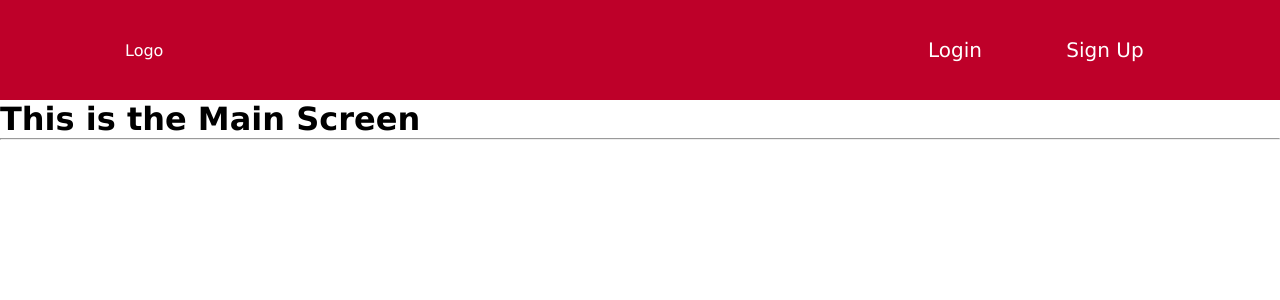
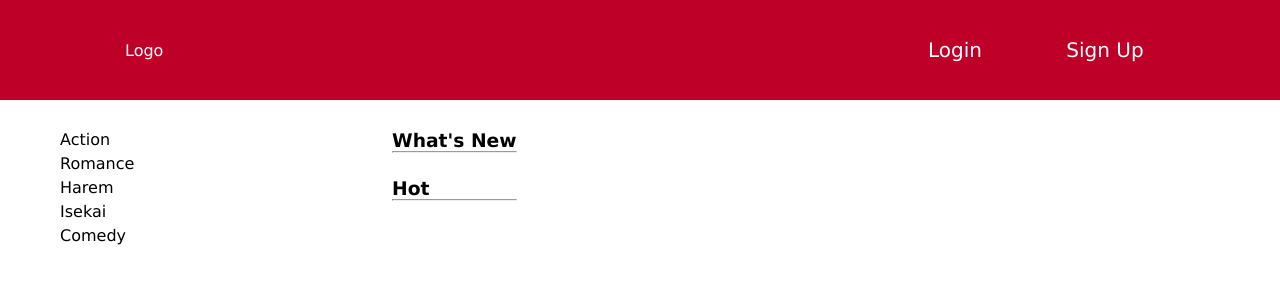
Before and after one commit to daranguizt/proyecto-escalab-react, a React (Create React App) app: page / in a window 1280 px wide. Shown: the top 300 px of the page. Built offline with nearby package versions, Linux system fonts and the light colour scheme; no server answers.

Commit message:
starting main page

```diff
--- a/src/actions/auth.js
+++ b/src/actions/auth.js
@@ -2,14 +2,16 @@ import { firebase } from "../firebase/firebaseConfig";
 import { types } from "../types/types";
 import Swal from "sweetalert2";
 
-export const startLogin = (email, password) => {
+export const startLogin = (email, password, setDisableButton = () => {}) => {
   return async (dispatch) => {
     try {
       const {user} = await firebase
         .auth()
         .signInWithEmailAndPassword(email, password);
 
+
       dispatch(authLogin(user));
+      return true;
 
     } catch (err) {
       Swal.fire({
@@ -17,6 +19,7 @@ export const startLogin = (email, password) => {
         title: "Error",
         text: err.message,
       });
+      return false;
     }
   };
 };
@@ -28,13 +31,15 @@ export const startRegister = ({ name, email, password }) => {
         .auth()
         .createUserWithEmailAndPassword(email, password);
       await user.updateProfile({ displayName: name });
-      console.log(user);
+      dispatch(authLogin(user));
+      return true;
     } catch (err) {
       Swal.fire({
         icon: "error",
         title: "Error",
         text: err.message,
       });
+      return false;
     }
   };
 };
--- a/src/assets/styles/base/_settings.scss
+++ b/src/assets/styles/base/_settings.scss
@@ -2,3 +2,5 @@
 //Colors
 $primary: #be0029;
 $secondary: #fff;
+$dark-grey: #333;
+$light-grey: #aaa;
--- a/src/assets/styles/components/_auth.scss
+++ b/src/assets/styles/components/_auth.scss
@@ -55,3 +55,7 @@
         outline: none;
     }
 }
+
+.auth__login-button{
+    width: 100px;
+}
--- a/src/assets/styles/components/_header.scss
+++ b/src/assets/styles/components/_header.scss
@@ -1,3 +1,4 @@
+
 .header__navbar {
   background-color: $primary;
   color: $secondary;
@@ -39,21 +40,26 @@
   align-items: center;
 }
 
+$header-user-avatar-ml: 25px;
 .header__user-avatar {
   width: 75px;
   height: 75px;
-  margin-left: 25px;
+  margin-left: $header-user-avatar-ml;
   cursor: pointer;
 }
 
+$user-menu-padding: 10px;
 .header__user-menu {
   position: absolute;
   list-style: none;
   display: inline-block;
-  margin: 0;
-  padding: 0;
-  right: 75px-12.5px;
+  margin-top: 10px;
+  padding: $user-menu-padding;
+  padding-bottom: 15px;
+  border-radius: 5px;
+  right: 75px-$user-menu-padding/2 - $header-user-avatar-ml/2;
   color: $secondary;
+  background-color: darken($color: $primary, $amount: 10);
 
   li {
     background-color: $primary;
@@ -61,8 +67,12 @@
     margin-top: 10px;
     width: 100px;
     height: 30px;
-    text-align: center;
+    padding: 0;
     cursor: pointer;
+    display: flex;
+    justify-content: center;
+    align-items: center;
+    padding-bottom: 3px;
   }
 }
 
--- a/src/assets/styles/components/_main.scss
+++ b/src/assets/styles/components/_main.scss
@@ -0,0 +1,36 @@
+.main__screen {
+  display: flex;
+  flex-direction: row;
+  width: 100vw;
+  overflow: hidden;
+  padding: 20px;
+  margin-top: 10px;
+}
+
+.main__categories {
+  display: flex;
+  flex-direction: column;
+  list-style-type: none;
+  width: 30%;
+  li {
+    margin-bottom: 5px;
+  }
+}
+
+.main__recomendations {
+  margin-right: 25px;
+}
+
+.main__new {
+  display: flex;
+  flex-direction: row;
+  flex-wrap: wrap;
+  margin-bottom: 25px;
+}
+
+.main__hot {
+  display: flex;
+  flex-direction: row;
+  flex-wrap: wrap;
+  margin-bottom: 25px;
+}
--- a/src/components/auth/LoginScreen.jsx
+++ b/src/components/auth/LoginScreen.jsx
@@ -1,4 +1,4 @@
-import React from "react";
+import React, { useState } from "react";
 import { useDispatch } from "react-redux";
 import { useForm } from "../../hooks/useForm";
 import { startLogin } from "../../actions/auth";
@@ -9,16 +9,20 @@ export const LoginScreen = () => {
     email: "eli@hehe.net",
     password: "elieli",
   };
+  const [disableButton, setDisableButton] = useState(false);
   const [formValues, handleInputChange] = useForm(initialState);
 
   const { email, password } = formValues;
-  const handleSubmit = (e) => {
+  const handleSubmit = async (e) => {
     e.preventDefault();
-    dispatch(startLogin(email, password));
+    setDisableButton(true);
+    dispatch(startLogin(email, password)).then((isLoginSuccessful) => {
+      setDisableButton(isLoginSuccessful);
+    });
   };
 
   return (
-    <div className="auth__screen ">
+    <div className="auth__screen animate__animated animate__fadeIn">
       <form onSubmit={handleSubmit} className="auth__box">
         <h2>Login</h2>
         <input
@@ -37,7 +41,11 @@ export const LoginScreen = () => {
           value={password}
           placeholder="Password"
         />
-        <button type="submit" className="btn btn-primary" id="loginButton">
+        <button
+          disabled={disableButton}
+          type="submit"
+          className="btn btn-primary auth__login-button"
+        >
           Login
         </button>
 
--- a/src/components/auth/RegisterScreen.jsx
+++ b/src/components/auth/RegisterScreen.jsx
@@ -1,10 +1,12 @@
-import React from "react";
+import React, { useState } from "react";
 import { useDispatch } from "react-redux";
 import { useForm } from "../../hooks/useForm";
 import { startRegister } from "../../actions/auth";
 
 export const RegisterScreen = () => {
   const dispatch = useDispatch();
+
+  const [disableButton, setDisableButton] = useState(false);
   const initialState = {
     name: "",
     email: "",
@@ -14,13 +16,19 @@ export const RegisterScreen = () => {
   const [formValues, handleInputChange] = useForm(initialState);
 
   const { name, email, password, confirmPassword } = formValues;
+
   const handleSubmit = (e) => {
     e.preventDefault();
-    dispatch(startRegister({ name, email, password }));
+    setDisableButton(true);
+    dispatch(startRegister({ name, email, password })).then(
+      (isRegisterSuccessful) => {
+        setDisableButton(isRegisterSuccessful);
+      }
+    );
   };
 
   return (
-    <div className="auth__screen">
+    <div className="auth__screen animate__animated animate__fadeIn">
       <form onSubmit={handleSubmit} className="auth__box">
         <h2>Sign Up with Us!</h2>
         <input
@@ -55,7 +63,13 @@ export const RegisterScreen = () => {
           placeholder="Confirm Password"
           className="auth__input"
         />
-        <button type="submit" className="btn btn-primary">Register</button>
+        <button
+          disabled={disableButton}
+          type="submit"
+          className="btn btn-primary"
+        >
+          Register
+        </button>
       </form>
     </div>
   );
--- a/src/components/common/Header.jsx
+++ b/src/components/common/Header.jsx
@@ -1,7 +1,7 @@
 import React, { useState } from "react";
 import { useDispatch, useSelector } from "react-redux";
 import { NavLink } from "react-router-dom";
-import { authLogout, startLogout } from "../../actions/auth";
+import { startLogout } from "../../actions/auth";
 import avatar from "../../assets/img/avatar.svg";
 
 export const Header = () => {
--- a/src/components/main/MainScreen.jsx
+++ b/src/components/main/MainScreen.jsx
@@ -1,10 +1,24 @@
-import React from 'react'
+import React from "react";
 
 export const MainScreen = () => {
-    return (
-        <div>
-            <h1>This is the Main Screen</h1>
-            <hr />
-        </div>
-    )
-}
+  return (
+    <div className="main__screen">
+      <ul className="main__categories">
+        <li>Action</li>
+        <li>Romance</li>
+        <li>Harem</li>
+        <li>Isekai</li>
+        <li>Comedy</li>
+      </ul>
+      <div className="main__recomendations">
+        <h3>What's New</h3>
+        <hr />
+        <div className="main__new"></div>
+
+        <h3>Hot</h3>
+        <hr />
+        <div className="main__hot"></div>
+      </div>
+    </div>
+  );
+};
--- /dev/null
+++ b/src/helpers/loginWait.js
@@ -0,0 +1,7 @@
+
+
+export const waiter = new Promise((resolve) => {
+    setTimeout(() => {
+        resolve();
+    }, 2000);
+});
```
Also changed, not shown: src/routers/AppRouter.jsx (+4 -3 lines).
